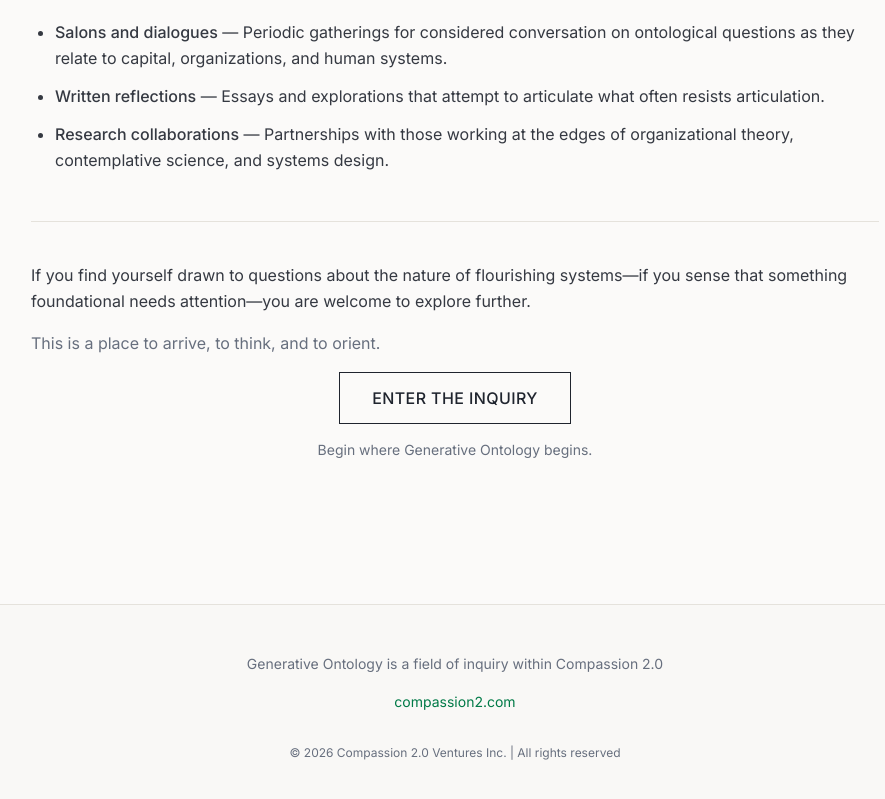
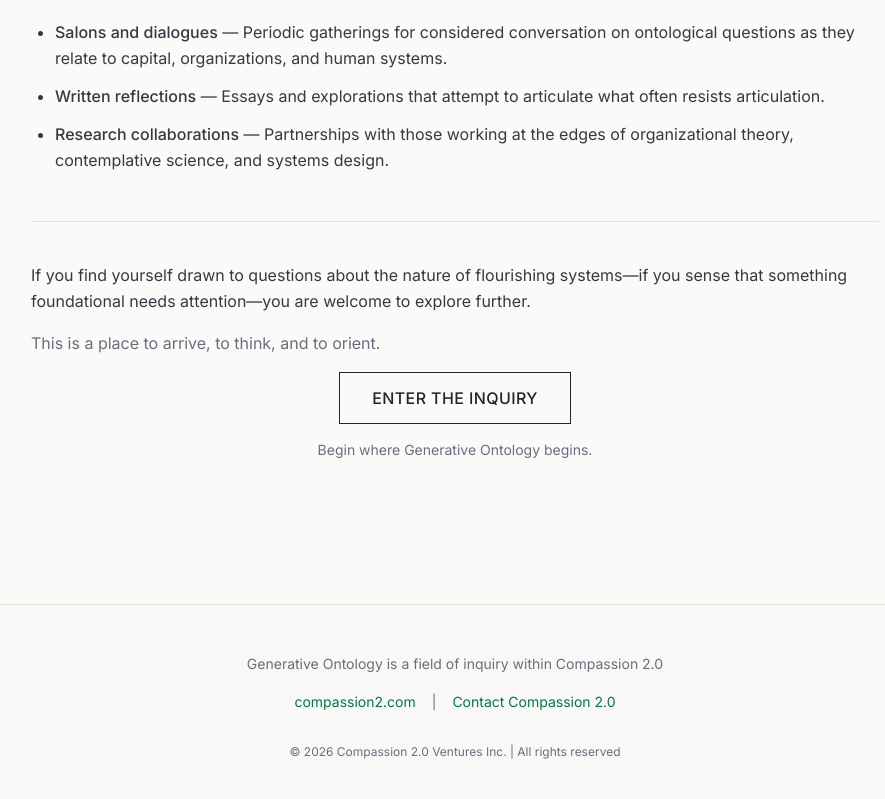
Before and after one commit to compassion2/GO-Marketing-Production-v260510, a React (Vite) app: page / in a window 1280 px wide. Shown: the part 1473-2272 px from the top of the page, without its empty margins (185-1070 px from the left). Built offline with nearby package versions, Linux system fonts and the light colour scheme; no server answers; a web font is replaced by a local one.

Commit message:
File changes

```diff
--- a/src/components/Footer.jsx
+++ b/src/components/Footer.jsx
@@ -1,3 +1,5 @@
+import { Link } from "react-router-dom";
+
 export default function Footer() {
   return (
     <footer className="border-t border-border bg-secondary/30">
@@ -6,6 +8,7 @@ export default function Footer() {
           <p className="text-sm text-muted-foreground leading-relaxed">
             Generative Ontology is a field of inquiry within Compassion 2.0
           </p>
+          <div className="flex items-center justify-center gap-4">
             <a
               href="https://compassion2.com"
               target="_blank"
@@ -14,6 +17,14 @@ export default function Footer() {
             >
               compassion2.com
             </a>
+            <span className="text-muted-foreground text-sm">|</span>
+            <Link
+              to="/contact"
+              className="inline-block text-sm text-primary hover:text-primary/80 transition-colors"
+            >
+              Contact Compassion 2.0
+            </Link>
+          </div>
           <p className="text-xs text-muted-foreground pt-4">
             © 2026 Compassion 2.0 Ventures Inc. | All rights reserved
           </p>
```
Lines whose indentation alone changed are shown as unchanged.
